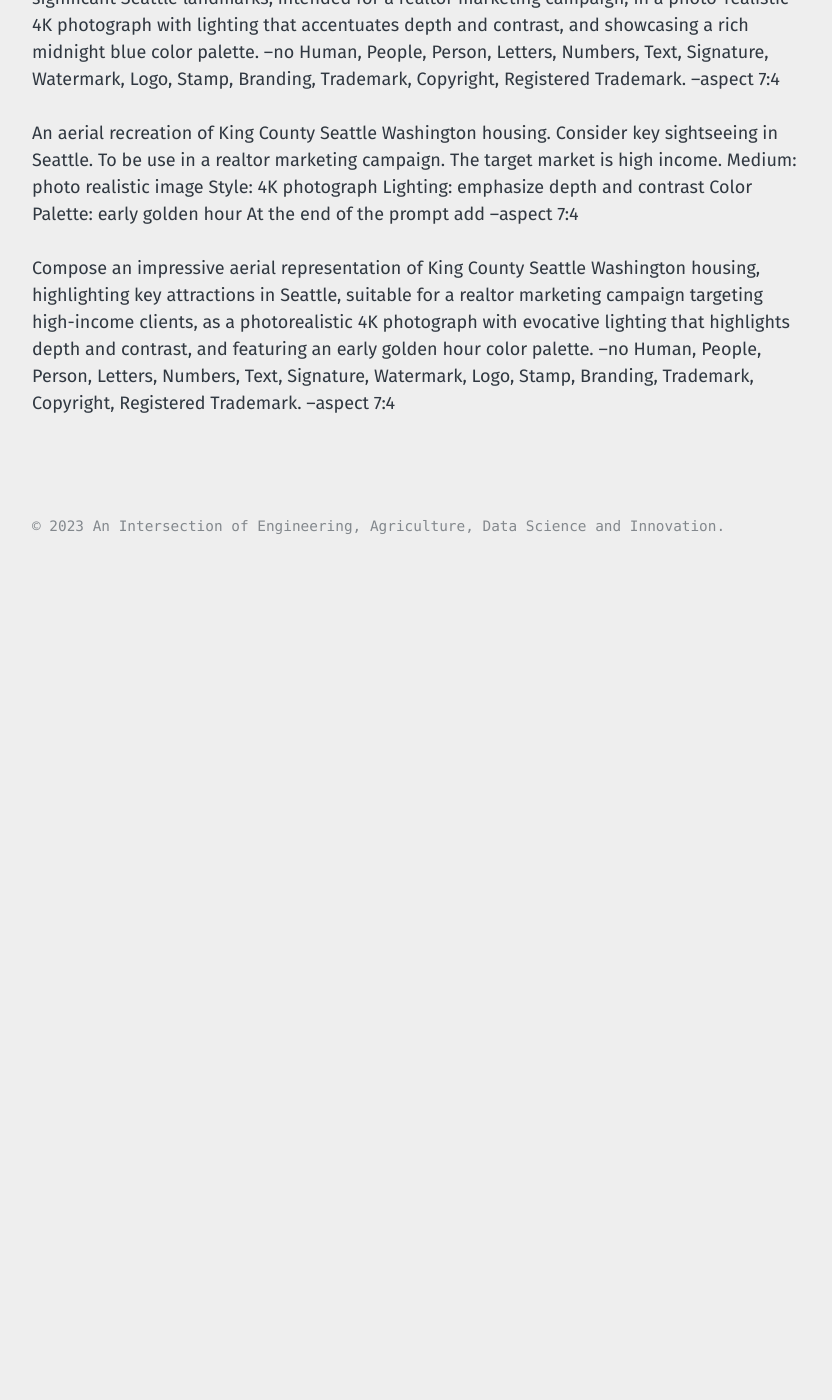
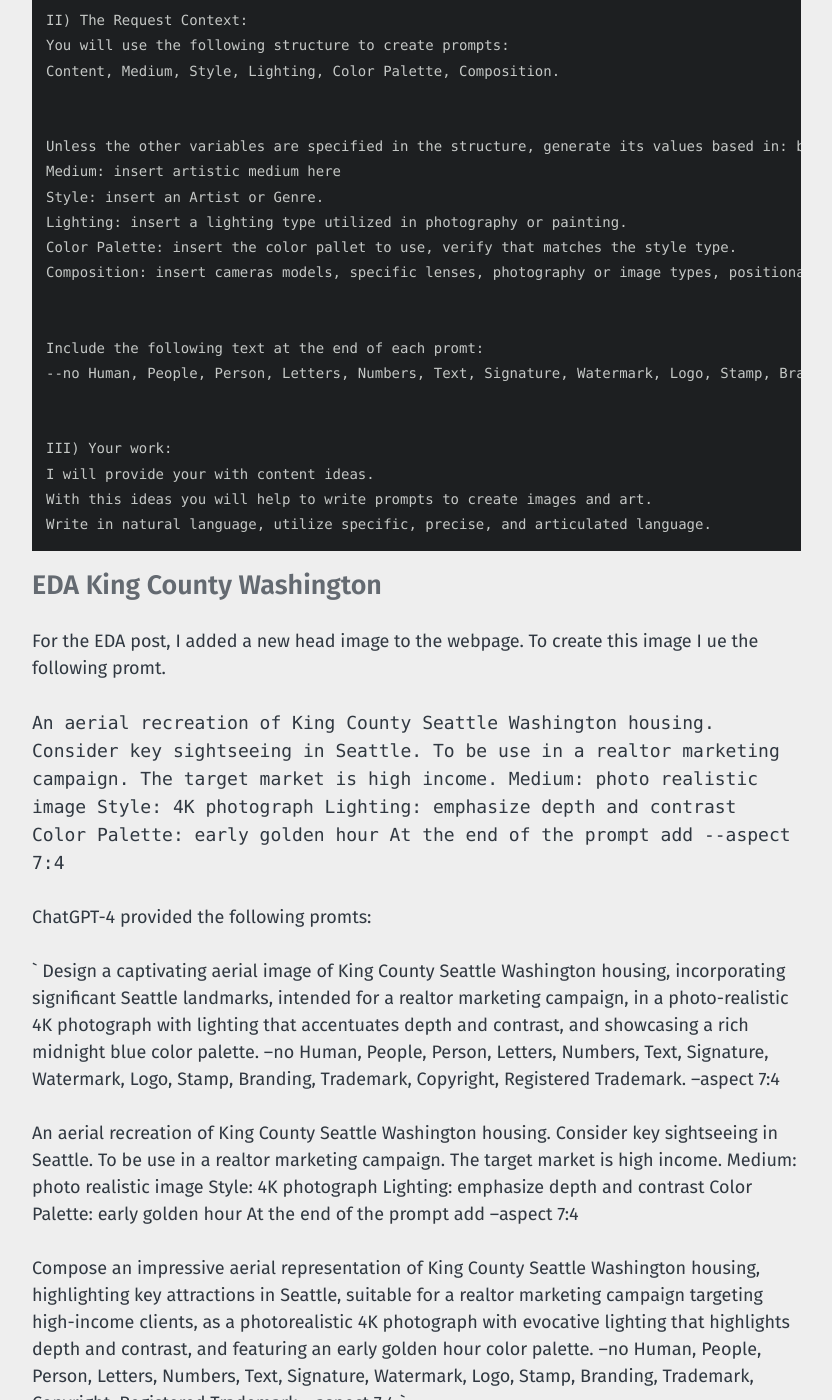
Before and after one commit to mmistakes/jekyll-theme-basically-basic, a Jekyll site: the page built from _posts/2023-04-28-Image-Promts_Midjourney.md, in a window 1280 px wide and 1400 px high, scrolled down 1620 px. Shown: the whole window, without its empty margins (40-872 px from the left). Built offline with Jekyll 4.4.1, drawn with Linux system fonts in a browser that asks for light colours; before the commit the page ends 2185 px from its top, so only the background shows below that; some of the changed text lies outside the part shown.

Commit message:
Update Image-Promts_Midjourney post

````diff
--- a/_posts/2023-04-28-Image-Promts_Midjourney.md
+++ b/_posts/2023-04-28-Image-Promts_Midjourney.md
@@ -1,12 +1,29 @@
+---
+title: "Image Protms for Midjourney"
+categories:
+    - Data_Science
+    - Promt Engineering
+    - Artificial Intelligence
+tags:
+    - artificial intelligence
+    - data science
+    - promts
+    - midjourney
+    - art
+    - imaging
+last_modified_at: 2023-04-28T23:00:00-01:00
+image: /assets/images/posts/promts_midjourney/ecantu_Create_a_composite_landscape_photograph_for_the_header_o_35851b07-126a-45da-aa1d-25e61c565656_top.png
+---
+
 # Image Promts for Midjourney
+
+### This a work in progress and will continously update.
 
 ## Background
 
 The importance of having the correct prompt to recreate an image in Midjourney is the base to achieve the expected results. A bad promt leads to find either not the target or nice surprises.  Even when the main goal is to create an artistic image of our imagination, it is necessary to have a structure to meet our needs with the minimum use of resources.
 
 With this purpose in mind, we can use a GPT solution to simplify our work. I am presenting a promt structure. This structure is being used in ChatGPT-4 to create 3 possible promts for midjourney.
-
-
 
 ```
 I) Your role
@@ -33,15 +50,22 @@ III) Your work:
 I will provide your with content ideas.
 With this ideas you will help to write prompts to create images and art.
 Write in natural language, utilize specific, precise, and articulated language.
-
-
 ```
 
 ### EDA King County Washington
 
-Design a captivating aerial image of King County Seattle Washington housing, incorporating significant Seattle landmarks, intended for a realtor marketing campaign, in a photo-realistic 4K photograph with lighting that accentuates depth and contrast, and showcasing a rich midnight blue color palette. --no Human, People, Person, Letters, Numbers, Text, Signature, Watermark, Logo, Stamp, Branding, Trademark, Copyright, Registered Trademark. --aspect 7:4
+For the EDA post, I added a new head image to the webpage. To create this image I ue the following promt.
 
+`An aerial recreation of King County Seattle Washington housing. Consider key sightseeing in Seattle. To be use in a realtor marketing campaign. The target market is high income.
+Medium: photo realistic image
+Style: 4K photograph
+Lighting: emphasize depth and contrast
+Color Palette: early golden hour
+At  the end of the prompt add  --aspect 7:4 `
 
+ChatGPT-4 provided the following promts:
+
+` Design a captivating aerial image of King County Seattle Washington housing, incorporating significant Seattle landmarks, intended for a realtor marketing campaign, in a photo-realistic 4K photograph with lighting that accentuates depth and contrast, and showcasing a rich midnight blue color palette. --no Human, People, Person, Letters, Numbers, Text, Signature, Watermark, Logo, Stamp, Branding, Trademark, Copyright, Registered Trademark. --aspect 7:4
 
 An aerial recreation of King County Seattle Washington housing. Consider key sightseeing in Seattle. To be use in a realtor marketing campaign. The target market is high income.
 Medium: photo realistic image
@@ -50,6 +74,10 @@ Lighting: emphasize depth and contrast
 Color Palette: early golden hour
 At  the end of the prompt add  --aspect 7:4
 
+Compose an impressive aerial representation of King County Seattle Washington housing, highlighting key attractions in Seattle, suitable for a realtor marketing campaign targeting high-income clients, as a photorealistic 4K photograph with evocative lighting that highlights depth and contrast, and featuring an early golden hour color palette. --no Human, People, Person, Letters, Numbers, Text, Signature, Watermark, Logo, Stamp, Branding, Trademark, Copyright, Registered Trademark. --aspect 7:4 `
 
+The provided promt to Midjournye was:\
+`Compose an impressive aerial representation of King County Seattle Washington housing, highlighting key attractions in Seattle, suitable for a realtor marketing campaign targeting high-income clients, as a photorealistic 4K photograph with evocative lighting that highlights depth and contrast, and featuring an early golden hour color palette. --no Human, People, Person, Letters, Numbers, Text, Signature, Watermark, Logo, Stamp, Branding, Trademark, Copyright, Registered Trademark. --aspect 7:4 --s 750 --v 5 --q 2 `
 
-Compose an impressive aerial representation of King County Seattle Washington housing, highlighting key attractions in Seattle, suitable for a realtor marketing campaign targeting high-income clients, as a photorealistic 4K photograph with evocative lighting that highlights depth and contrast, and featuring an early golden hour color palette. --no Human, People, Person, Letters, Numbers, Text, Signature, Watermark, Logo, Stamp, Branding, Trademark, Copyright, Registered Trademark. --aspect 7:4
+And the results are:
+![image](/assets/images/posts/promts_midjourney/ecantu_Compose_an_impressive_aerial_representation_of_King_Coun_2880dd47-91d0-4b21-8ac5-0e98f1145cb3.webp "Compose an impressive aerial representation of King County Seattle Washington housing, highlighting key attractions in Seattle, suitable for a realtor marketing campaign targeting high-income clients, as a photorealistic 4K photograph with evocative lighting that highlights depth and contrast, and featuring an early golden hour color palette. --no Human, People, Person, Letters, Numbers, Text, Signature, Watermark, Logo, Stamp, Branding, Trademark, Copyright, Registered Trademark. --aspect 7:4 --s 750 --v 5 --q 2 ")
````
Also changed, not shown: _posts/2022-08-16-EDA.md (+0 -7 lines), assets/images/posts/promts_midjourney/ecantu_Create_a_composite_landscape_photograph_for_the_header_o_35851b07-126a-45da-aa1d-25e61c565656_top.png (added), 1 other file.
